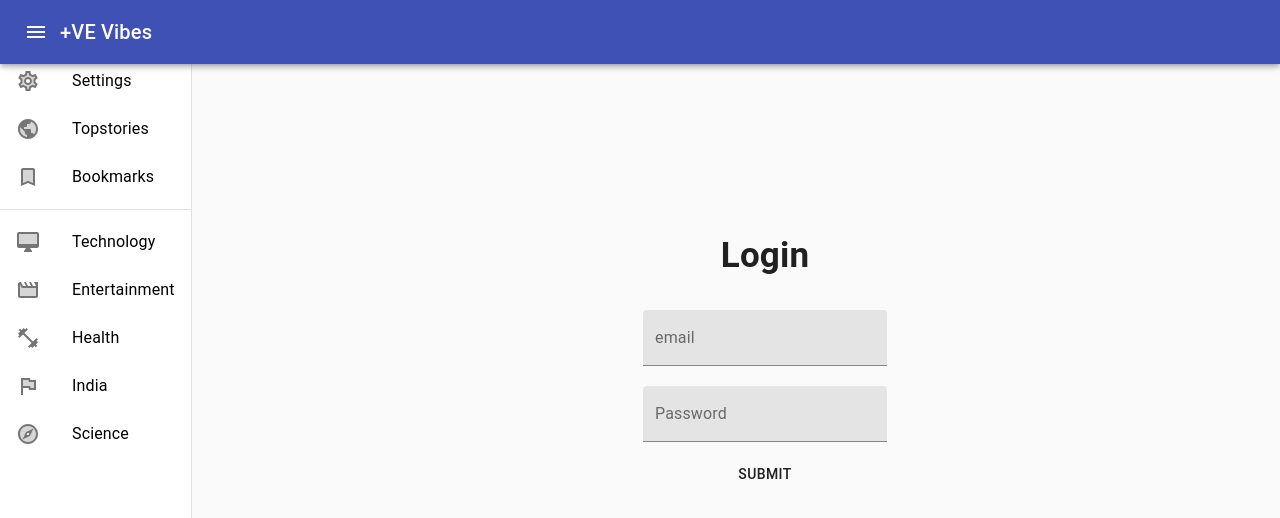
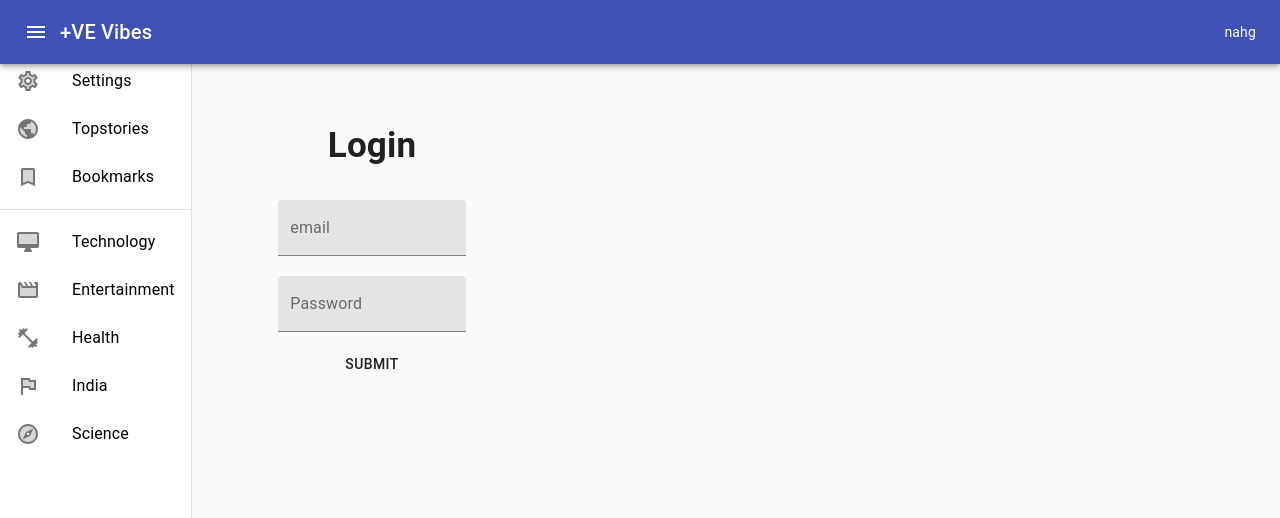
Before and after one commit to ujjwal-kr/positive-vibes, a React (Create React App) app: page /login in a window 1280 px wide. Shown: the top 518 px of the page. Built offline with nearby package versions, Linux system fonts and the light colour scheme.

Commit message:
added CHECK for login, (add content styles to home)

```diff
--- a/src/Home/home.jsx
+++ b/src/Home/home.jsx
@@ -1,5 +1,6 @@
-import React from 'react';
+import React, {useEffect} from 'react';
 import clsx from 'clsx';
+import axios from 'axios';
 import { makeStyles } from '@material-ui/core/styles';
 import Drawer from '@material-ui/core/Drawer';
 import AppBar from '@material-ui/core/AppBar';
@@ -24,12 +25,16 @@ import { NavLink } from '../Components/newsItem';
 import ProfileComponent from '../Profile/profile'
 import LoginComponent from '../Auth/login';
 import RegisterComponent from '../Auth/register';
+import URL from '../url';
 
 const drawerWidth = 250;
 
 const useStyles = makeStyles((theme) => ({
   root: {
     display: 'flex',
+  },
+  title: {
+    flexGrow: 1,
   },
   appBar: {
     zIndex: theme.zIndex.drawer + 1,
@@ -40,7 +45,6 @@ const useStyles = makeStyles((theme) => ({
   },
   appBarShift: {
     marginLeft: drawerWidth,
-    // width: `calc(100% - ${drawerWidth}px)`,
     transition: theme.transitions.create(['width', 'margin'], {
       easing: theme.transitions.easing.sharp,
       duration: theme.transitions.duration.enteringScreen,
@@ -74,24 +78,26 @@ const useStyles = makeStyles((theme) => ({
     [theme.breakpoints.up('sm')]: {
       width: theme.spacing(9) + 1,
     },
-  },
-  toolbar: {
-    display: 'flex',
-    alignItems: 'center',
-    justifyContent: 'flex-end',
-    padding: theme.spacing(0, 1),
-    // necessary for content to be below app bar
-    ...theme.mixins.toolbar,
-  },
-  content: {
-    flexGrow: 1,
-    padding: theme.spacing(3),
-  },
+  }
 }));
 
 export default function HomeComponent() {
   const classes = useStyles();
   const [open, setOpen] = React.useState(true, false);
+  const [isAuth, setAuth] = React.useState(true)
+
+  useEffect(() => {
+    const token = localStorage.getItem("token")
+    if(!token) return setAuth(false)
+
+    axios.get(URL+'auth/check', {
+      headers: {'authorization': token}
+    }).then((resl) => {
+      console.log(resl)
+    }).catch(e => {
+      return setAuth(false)
+    })
+  }, [])
 
   return (
     <div className={classes.root}>
@@ -110,9 +116,12 @@ export default function HomeComponent() {
           >
             <MenuIcon />
           </IconButton>
-          <Typography variant="h6" noWrap>
+          <Typography variant="h6" noWrap className={classes.title}>
             +VE Vibes
           </Typography>
+          <span>
+            {isAuth ? 'LOggen In': 'nahg'}
+          </span>
         </Toolbar>
       </AppBar>
       <div>
@@ -186,8 +195,8 @@ export default function HomeComponent() {
         </List>
       </Drawer>
       </div>
-      <main className={classes.content}>
-        <Toolbar className={classes.toolbar}  />
+      <main>
+        <Toolbar/>
         <Switch>
           <Route path = "/" component = { NewsItemComponent } exact />
           <Route path = "/red/:id" component = { Redirect } />
```
